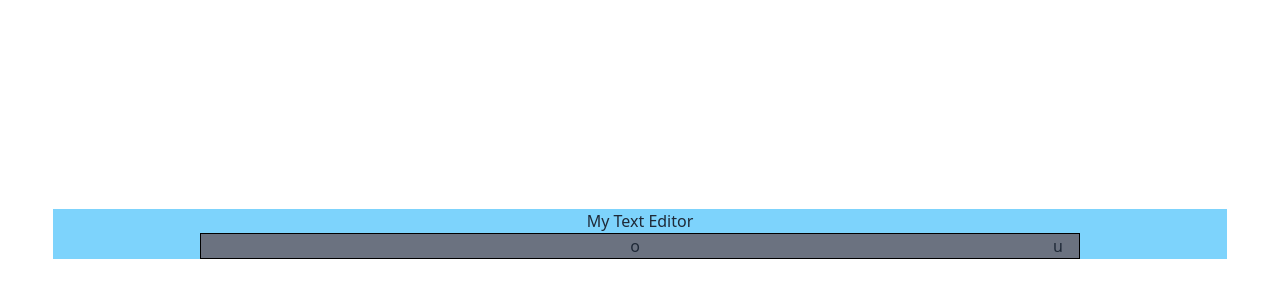
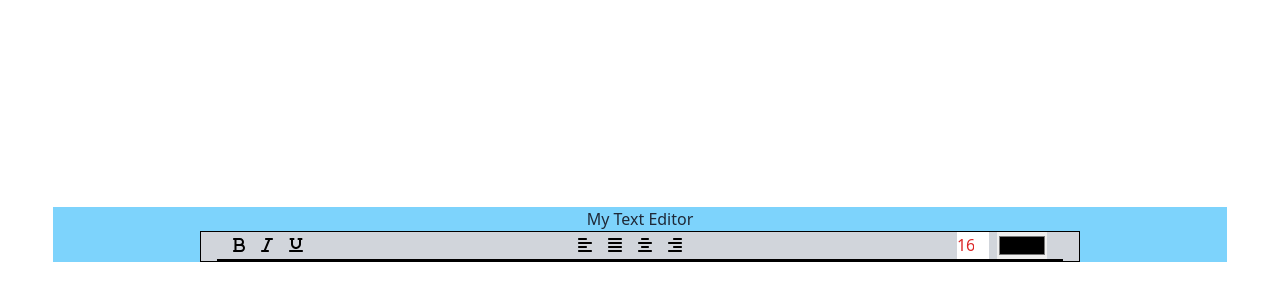
Before and after one commit to developerbadsa/Text-Editor-Project-by-JS, a plain HTML site: page index.html in a window 1280 px wide. Shown: the part 166-466 px from the top of the page. Drawn offline with nearby package versions, Linux system fonts and the light colour scheme.

Commit message:
designing editor frontend

```diff
--- a/index.html
+++ b/index.html
@@ -12,16 +12,24 @@
     <main class="mx-auto h-screen flex items-center">
         <section class="w-11/12 bg-sky-300 mx-auto">
             <h1 class="text-center">My Text Editor</h1>
-            <div class="w-3/4 bg-gray-500 mx-auto border border-black">
-                <div class="flex justify-between px-4">
-                    <div>
-                        <a href=""></a>
+            <!-- main text editor -->
+            <div class="w-3/4 bg-gray-300 mx-auto border border-black px-4">
+                <div class="flex justify-between px-4 border-b border-b-2 border-black ">
+                    <div class="flex justify-start items-center">
+                        <a class="mr-4" href=""><svg xmlns="http://www.w3.org/2000/svg" height="1em" viewBox="0 0 384 512"><!--! Font Awesome Free 6.4.2 by @fontawesome - https://fontawesome.com License - https://fontawesome.com/license (Commercial License) Copyright 2023 Fonticons, Inc. --><path d="M0 64C0 46.3 14.3 32 32 32H80 96 224c70.7 0 128 57.3 128 128c0 31.3-11.3 60.1-30 82.3c37.1 22.4 62 63.1 62 109.7c0 70.7-57.3 128-128 128H96 80 32c-17.7 0-32-14.3-32-32s14.3-32 32-32H48V256 96H32C14.3 96 0 81.7 0 64zM224 224c35.3 0 64-28.7 64-64s-28.7-64-64-64H112V224H224zM112 288V416H256c35.3 0 64-28.7 64-64s-28.7-64-64-64H224 112z"/></svg></a>
+                        <a class="mr-4" href=""><svg xmlns="http://www.w3.org/2000/svg" height="1em" viewBox="0 0 384 512"><!--! Font Awesome Free 6.4.2 by @fontawesome - https://fontawesome.com License - https://fontawesome.com/license (Commercial License) Copyright 2023 Fonticons, Inc. --><path d="M128 64c0-17.7 14.3-32 32-32H352c17.7 0 32 14.3 32 32s-14.3 32-32 32H293.3L160 416h64c17.7 0 32 14.3 32 32s-14.3 32-32 32H32c-17.7 0-32-14.3-32-32s14.3-32 32-32H90.7L224 96H160c-17.7 0-32-14.3-32-32z"/></svg></a>
+                        <a class="mr-4" href=""><svg xmlns="http://www.w3.org/2000/svg" height="1em" viewBox="0 0 448 512"><!--! Font Awesome Free 6.4.2 by @fontawesome - https://fontawesome.com License - https://fontawesome.com/license (Commercial License) Copyright 2023 Fonticons, Inc. --><path d="M16 64c0-17.7 14.3-32 32-32h96c17.7 0 32 14.3 32 32s-14.3 32-32 32H128V224c0 53 43 96 96 96s96-43 96-96V96H304c-17.7 0-32-14.3-32-32s14.3-32 32-32h96c17.7 0 32 14.3 32 32s-14.3 32-32 32H384V224c0 88.4-71.6 160-160 160s-160-71.6-160-160V96H48C30.3 96 16 81.7 16 64zM0 448c0-17.7 14.3-32 32-32H416c17.7 0 32 14.3 32 32s-14.3 32-32 32H32c-17.7 0-32-14.3-32-32z"/></svg></a>
+
                     </div>
-                    <div>
-                        o
+                    <div class="flex gap-4 -ml-4 items-center">
+                        <a href=""><svg xmlns="http://www.w3.org/2000/svg" height="1em" viewBox="0 0 448 512"><!--! Font Awesome Free 6.4.2 by @fontawesome - https://fontawesome.com License - https://fontawesome.com/license (Commercial License) Copyright 2023 Fonticons, Inc. --><path d="M288 64c0 17.7-14.3 32-32 32H32C14.3 96 0 81.7 0 64S14.3 32 32 32H256c17.7 0 32 14.3 32 32zm0 256c0 17.7-14.3 32-32 32H32c-17.7 0-32-14.3-32-32s14.3-32 32-32H256c17.7 0 32 14.3 32 32zM0 192c0-17.7 14.3-32 32-32H416c17.7 0 32 14.3 32 32s-14.3 32-32 32H32c-17.7 0-32-14.3-32-32zM448 448c0 17.7-14.3 32-32 32H32c-17.7 0-32-14.3-32-32s14.3-32 32-32H416c17.7 0 32 14.3 32 32z"/></svg></a>
+                        <a href=""><svg xmlns="http://www.w3.org/2000/svg" height="1em" viewBox="0 0 448 512"><!--! Font Awesome Free 6.4.2 by @fontawesome - https://fontawesome.com License - https://fontawesome.com/license (Commercial License) Copyright 2023 Fonticons, Inc. --><path d="M448 64c0-17.7-14.3-32-32-32H32C14.3 32 0 46.3 0 64S14.3 96 32 96H416c17.7 0 32-14.3 32-32zm0 256c0-17.7-14.3-32-32-32H32c-17.7 0-32 14.3-32 32s14.3 32 32 32H416c17.7 0 32-14.3 32-32zM0 192c0 17.7 14.3 32 32 32H416c17.7 0 32-14.3 32-32s-14.3-32-32-32H32c-17.7 0-32 14.3-32 32zM448 448c0-17.7-14.3-32-32-32H32c-17.7 0-32 14.3-32 32s14.3 32 32 32H416c17.7 0 32-14.3 32-32z"/></svg></a>
+                        <a href=""><svg xmlns="http://www.w3.org/2000/svg" height="1em" viewBox="0 0 448 512"><!--! Font Awesome Free 6.4.2 by @fontawesome - https://fontawesome.com License - https://fontawesome.com/license (Commercial License) Copyright 2023 Fonticons, Inc. --><path d="M352 64c0-17.7-14.3-32-32-32H128c-17.7 0-32 14.3-32 32s14.3 32 32 32H320c17.7 0 32-14.3 32-32zm96 128c0-17.7-14.3-32-32-32H32c-17.7 0-32 14.3-32 32s14.3 32 32 32H416c17.7 0 32-14.3 32-32zM0 448c0 17.7 14.3 32 32 32H416c17.7 0 32-14.3 32-32s-14.3-32-32-32H32c-17.7 0-32 14.3-32 32zM352 320c0-17.7-14.3-32-32-32H128c-17.7 0-32 14.3-32 32s14.3 32 32 32H320c17.7 0 32-14.3 32-32z"/></svg></a>
+                        <a href=""><svg xmlns="http://www.w3.org/2000/svg" height="1em" viewBox="0 0 448 512"><!--! Font Awesome Free 6.4.2 by @fontawesome - https://fontawesome.com License - https://fontawesome.com/license (Commercial License) Copyright 2023 Fonticons, Inc. --><path d="M448 64c0 17.7-14.3 32-32 32H192c-17.7 0-32-14.3-32-32s14.3-32 32-32H416c17.7 0 32 14.3 32 32zm0 256c0 17.7-14.3 32-32 32H192c-17.7 0-32-14.3-32-32s14.3-32 32-32H416c17.7 0 32 14.3 32 32zM0 192c0-17.7 14.3-32 32-32H416c17.7 0 32 14.3 32 32s-14.3 32-32 32H32c-17.7 0-32-14.3-32-32zM448 448c0 17.7-14.3 32-32 32H32c-17.7 0-32-14.3-32-32s14.3-32 32-32H416c17.7 0 32 14.3 32 32z"/></svg></a>
                     </div>
-                    <div>
-                        u
+                    <div class="flex gap-2">
+                        <input class="w-8 text-red-600 bg-none" type="number" value="16">
+                        <input type="color">
                     </div>
                 </div>
             </div>
```
